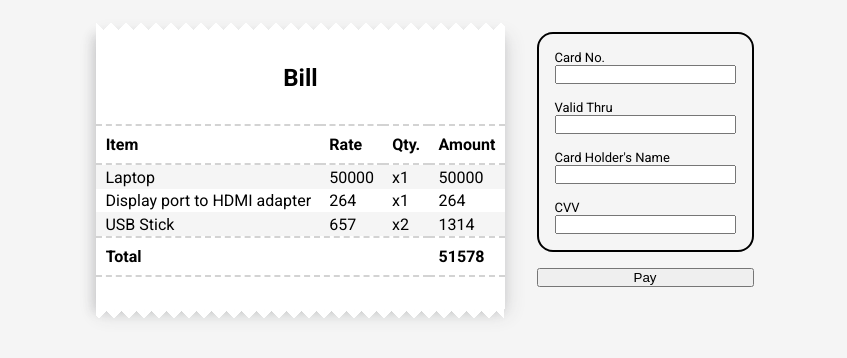
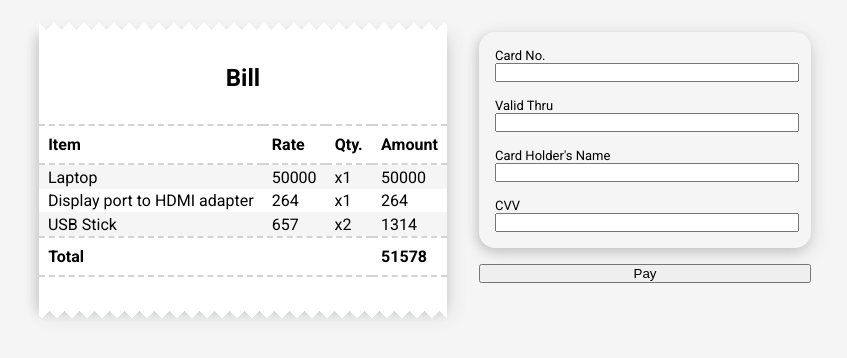
Before and after one commit to dipeshhhh/DailyUI, a React (Create React App) app: page /credit-card-checkout in a window 1280 px wide. Shown: the top 358 px of the page, without its empty margins (215-1062 px from the left). Built offline with nearby package versions, Linux system fonts and the light colour scheme.

Commit message:
removed border from credit card input box

```diff
--- a/src/Challanges/002_CreditCardCheckout/CreditCardCheckout.css
+++ b/src/Challanges/002_CreditCardCheckout/CreditCardCheckout.css
@@ -120,14 +120,20 @@
 }
 
 .credit-card-input-box{
-  border: 2px solid black;
+  /* border: 2px solid black; */
   border-radius: var(--credit-card-input-padding);
   padding: var(--credit-card-input-padding);
+  box-shadow: var(--credit-card-checkout-box-shadow-values);
+  width: 300px;
 }
 
 fieldset{
   border: none;
   font-size: small;
+}
+
+.credit-card-input{
+  width: 100%;
 }
 
 input[type="number"]::-webkit-inner-spin-button,
```
